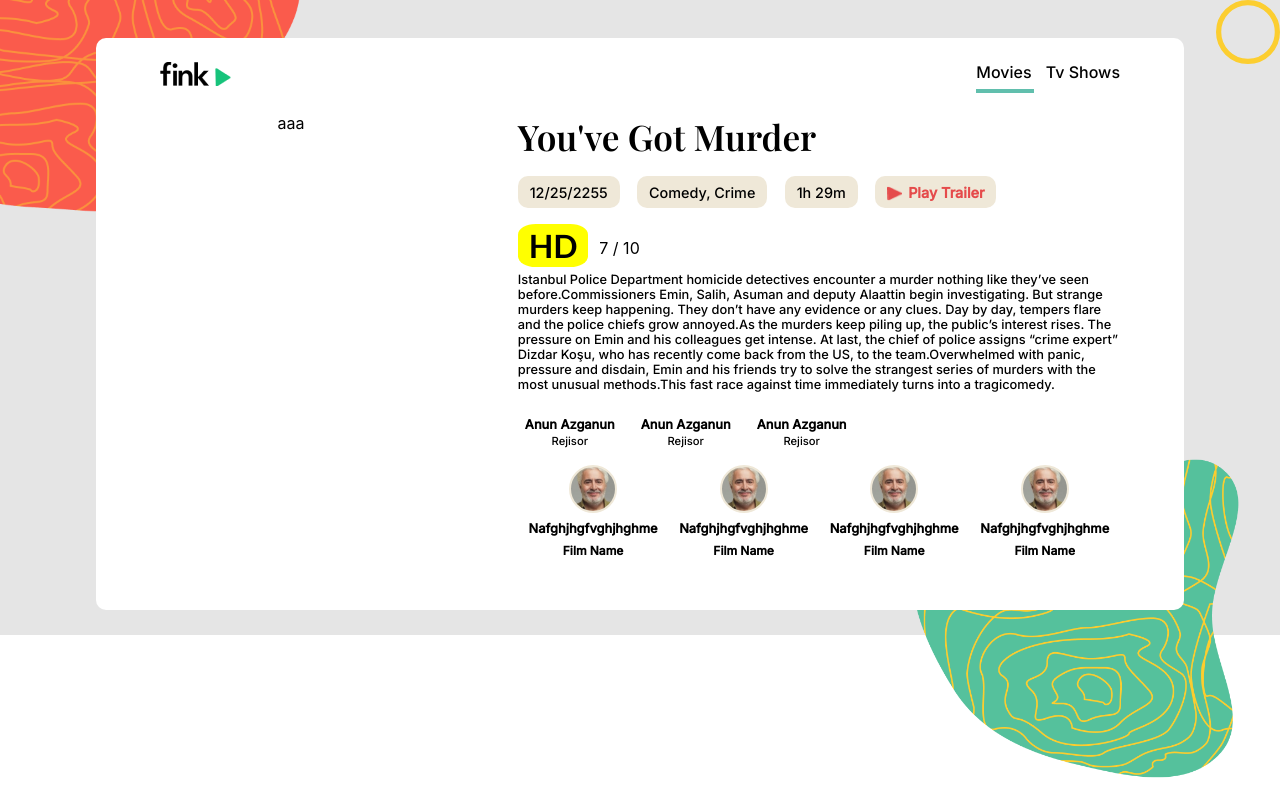
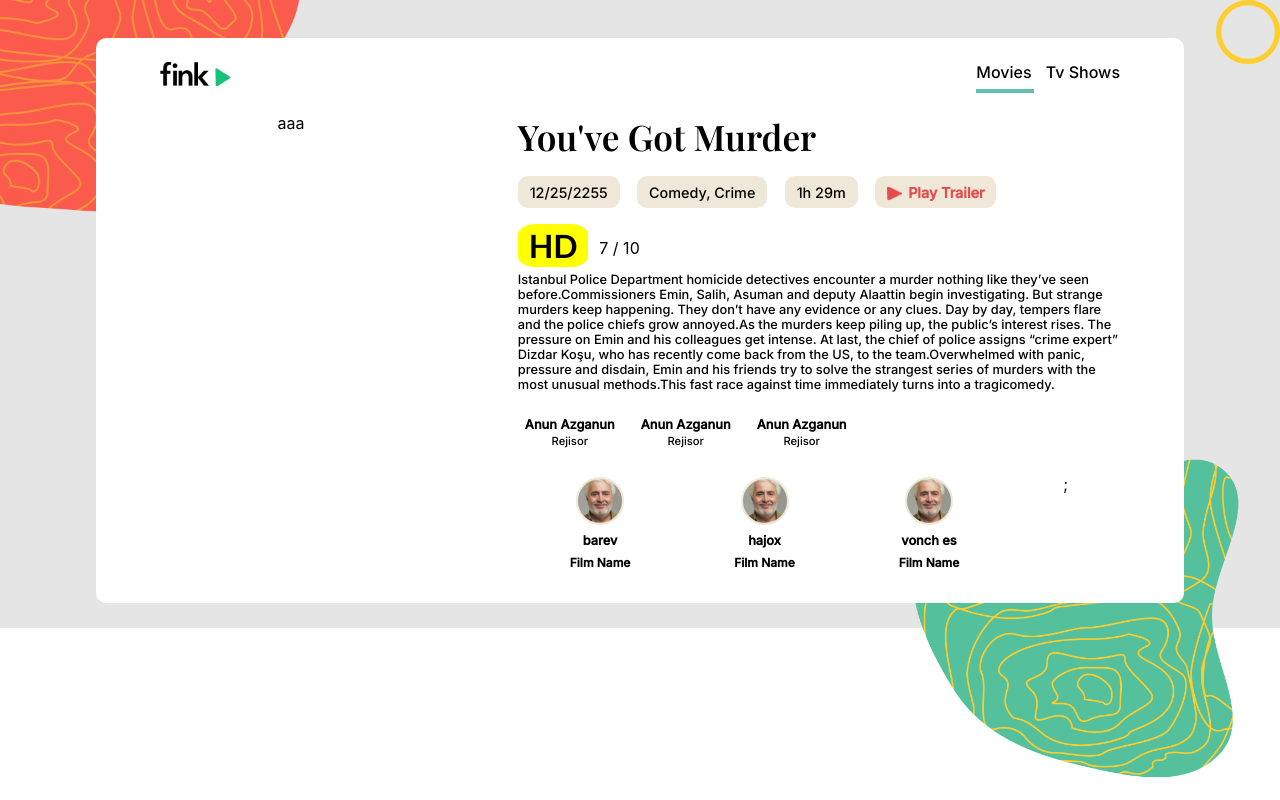
Before and after one commit to dwintechnology/Gryffindor, a React (Create React App) app: page / in a window 1280 px wide. Built offline with nearby package versions, Linux system fonts and the light colour scheme.

Commit message:
Create Movie Detals

```diff
--- a/src/App.scss
+++ b/src/App.scss
@@ -3,7 +3,7 @@
     text-align: center;
     display: flex;
     justify-content: center;
-    background-color:#E5E5E5;
+    background-color:$app-background-color
   }
   .ImgStyle{
     width: 30%;
--- a/src/componets/movie-details/movie-actor/create-movie-actor/create-movie-actor.js
+++ b/src/componets/movie-details/movie-actor/create-movie-actor/create-movie-actor.js
@@ -1,11 +1,13 @@
 import "./create-movie-actor.scss"
-import imgSrc from '../../../../assets/img/Ellipse 1.svg'
+import imgSrc from '../../../../assets/img/Ellipse1.svg'
 
-function CreateMovieActor(){
+function CreateMovieActor(props){
+    const className=props.className
+
     return(
     <div className="actorBlock">
         <img src={imgSrc}/>
-        <h3>Nafghjhgfvghjhghme</h3>
+        <h3>{className}</h3>
         <h5>Film Name</h5>
     </div>
     )
--- a/src/componets/movie-details/movie-actor/movie-actor.js
+++ b/src/componets/movie-details/movie-actor/movie-actor.js
@@ -2,12 +2,13 @@ import CreateMovieActor from './create-movie-actor/create-movie-actor'
 import './movie-actor.scss'
 
 function MovieActor(){
+const a =["barev","hajox","vonch es"]
     return(
         <div className="movieActor">
-            <CreateMovieActor/>
-            <CreateMovieActor/>
-            <CreateMovieActor/>
-            <CreateMovieActor/>
+            {a.map((element,i) => {
+              return  <CreateMovieActor key={i} className={element}/>
+
+            })};
 
         </div>
     )
--- a/src/componets/movie-details/movie-actor/movie-actor.scss
+++ b/src/componets/movie-details/movie-actor/movie-actor.scss
@@ -4,4 +4,5 @@
     width: auto;
     height: 100px;
     justify-content: space-around;
+    margin-top: 2%;
 }
--- a/src/componets/movie-details/movie-details.js
+++ b/src/componets/movie-details/movie-details.js
@@ -1,6 +1,6 @@
 import MovieActor from "./movie-actor/movie-actor"
 import "./movie-details.scss"
-import MovieInformation from "./movie-information/movir-information"
+import MovieInformation from "./movie-information/movie-information"
 import MovieOverview from "./movie-overview/movie-overview"
 import MovieRating from "./movie-rating/movie-rating"
 import MovieTitle from "./movie-title/movie-title"
--- a/src/componets/movie-details/movie-information/movir-information.js
+++ b/src/componets/movie-details/movie-information/movie-information.js
@@ -1,4 +1,4 @@
- import "./movir-information.scss"
+ import "./movie-information.scss"
  import PlayerLogo from "../../../assets/img/PlayerLogo.png"
 
  function MovieInformation (){
--- a/src/componets/movieWrapper/style.scss
+++ b/src/componets/movieWrapper/style.scss
@@ -1,5 +1,5 @@
 .movshow{
     display: flex;
     flex-direction: row;
-    margin-bottom:5%;
+    margin-bottom:3%;
 }
--- a/src/variables.scss
+++ b/src/variables.scss
@@ -6,3 +6,4 @@ $writer-block-director-width:10px;
 $writer-block-director-height:20px;
 $main-actors-block-child-width:40px;
 $main-actors-block-child-height:30px;
+$app-background-color:#E5E5E5;
```
Also changed, not shown: src/assets/img/Ellipse1.svg (renamed from src/assets/img/Ellipse 1.svg), src/componets/movie-details/movie-information/movie-information.scss (renamed from src/componets/movie-details/movie-information/movir-information.scss).
